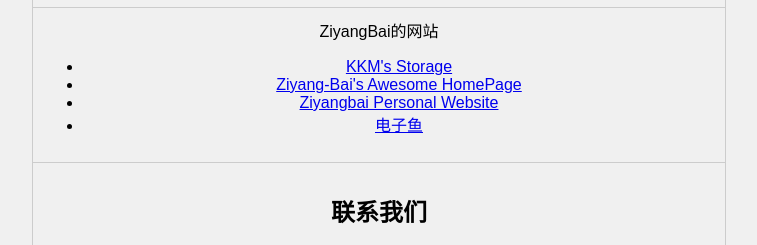
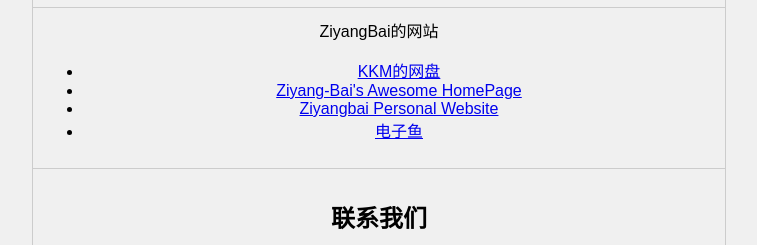
Before and after one commit to Ziyang-Bai/ov.e451.xin, a plain HTML site: page index.html in a window 1280 px wide. Shown: the part 552-797 px from the top of the page, without its empty margins (261-1018 px from the left). Drawn offline with Linux system fonts and the light colour scheme.

Commit message:
Update index.html

```diff
--- a/index.html
+++ b/index.html
@@ -78,7 +78,7 @@
                 <ul>
 
 
-                    <li><a href="http://keykeymaker.ysepan.com/" target="_blank">KKM's Storage</a></li>
+                    <li><a href="http://keykeymaker.ysepan.com/" target="_blank">KKM的网盘</a></li>
                     <li><a href="http://pages.ziyangbai.com" target="_blank">Ziyang-Bai's Awesome HomePage</a></li>
                     <li><a href="http://ziyangbai.com" target="_blank">Ziyangbai Personal Website</a></li>
                     <li><a href="http://efish.top" target="_blank">电子鱼</a></li>
```
